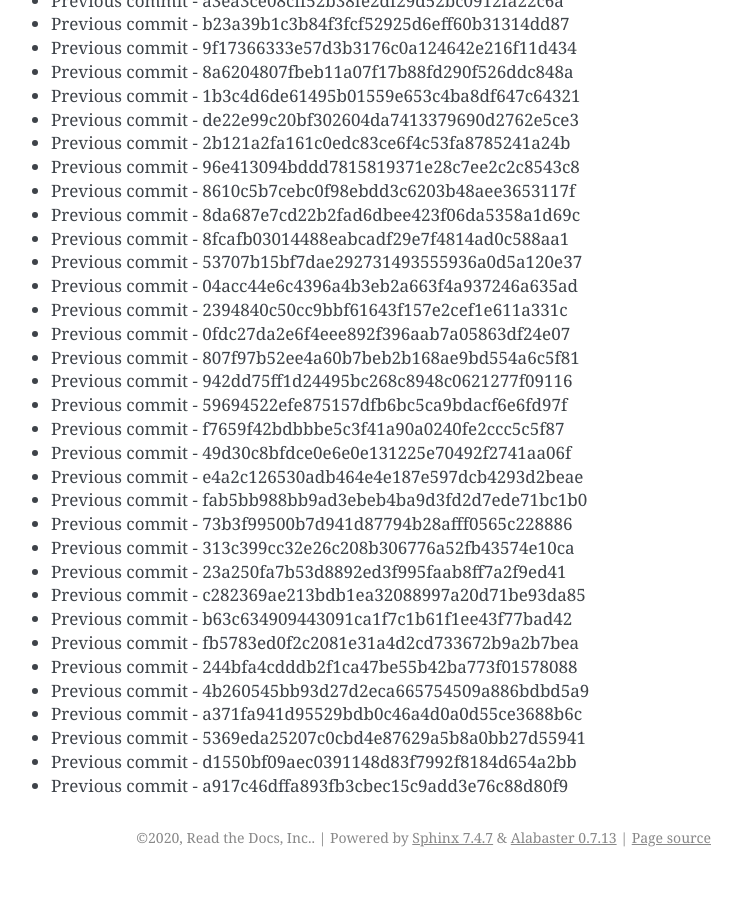
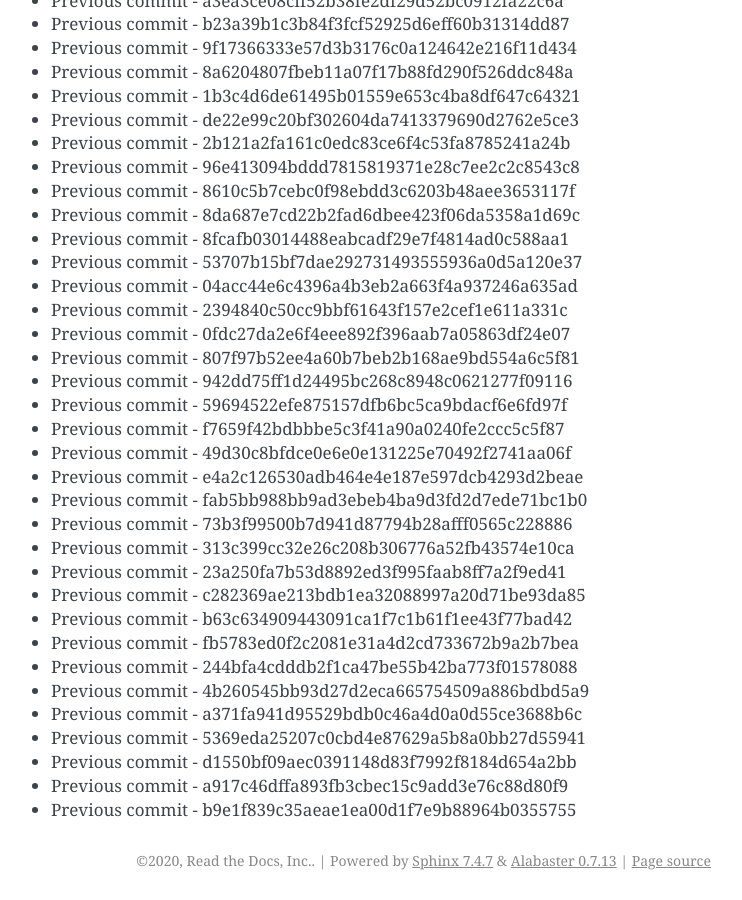
Before and after one commit to readthedocs/rtd-git-stresstest, a Sphinx documentation site: the page built from docs/updates.rst, in a window 1280 px wide and 900 px high, scrolled down 17170 px. Shown: the whole window, without its empty margins (399-1141 px from the left). Built offline with Sphinx 7.4.7, drawn with Linux system fonts in a browser that asks for light colours; before the commit the page ends 18047 px from its top, so only the background shows below that.

Commit message:
Generating commit from previous: b9e1f839c35aeae1ea00d1f7e9b88964b0355755

```diff
--- a/docs/updates.rst
+++ b/docs/updates.rst
@@ -753,3 +753,4 @@ It can be tested for any performance characteristics.
 * Previous commit - 5369eda25207c0cbd4e87629a5b8a0bb27d55941
 * Previous commit - d1550bf09aec0391148d83f7992f8184d654a2bb
 * Previous commit - a917c46dffa893fb3cbec15c9add3e76c88d80f9
+* Previous commit - b9e1f839c35aeae1ea00d1f7e9b88964b0355755
```
